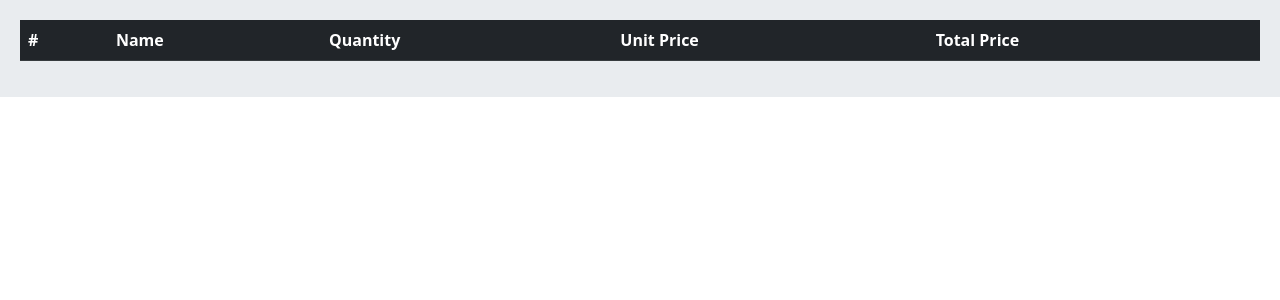
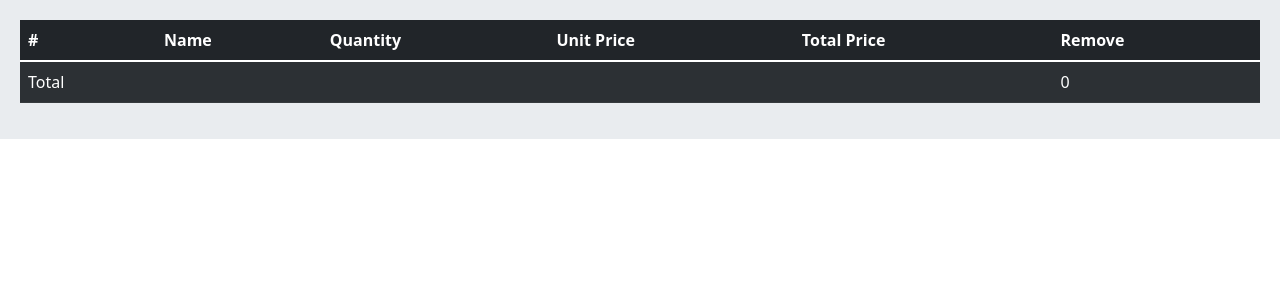
Before and after one commit to amirbigg/django-shop, a Django app: page /orders/cart/ in a window 1280 px wide. Shown: the part 56-356 px from the top of the page. Run offline with Django 4.2, Linux system fonts and the light colour scheme; lists and menus that the app fills with data are empty.

Commit message:
add ep31

```diff
--- a/orders/cart.py
+++ b/orders/cart.py
@@ -29,5 +29,14 @@ class Cart:
 		self.cart[product_id]['quantity'] += quantity
 		self.save()
 
+	def remove(self, product):
+		product_id = str(product.id)
+		if product_id in self.cart:
+			del self.cart[product_id]
+			self.save()
+
 	def save(self):
 		self.session.modified = True
+
+	def get_total_price(self):
+		return sum(int(item['price']) * item['quantity'] for item in self.cart.values())
--- a/orders/templates/orders/cart.html
+++ b/orders/templates/orders/cart.html
@@ -10,6 +10,7 @@
         <th scope="col">Quantity</th>
         <th scope="col">Unit Price</th>
         <th scope="col">Total Price</th>
+        <th scope="col">Remove</th>
     </tr>
     </thead>
     <tbody>
@@ -20,8 +21,16 @@
         <td>{{ item.quantity }}</td>
         <td>{{ item.price }}</td>
         <td>{{ item.total_price }}</td>
+        <td><a href="{% url 'orders:cart_remove' item.product.id %}">remove</a></td>
     </tr>
     {% endfor %}
+
+    <tr>
+        <td>Total</td>
+        <td colspan="4"></td>
+        <td>{{ cart.get_total_price }}</td>
+    </tr>
+
     </tbody>
 </table>
 
--- a/orders/urls.py
+++ b/orders/urls.py
@@ -6,4 +6,5 @@ app_name = 'orders'
 urlpatterns = [
 	path('cart/', views.CartView.as_view(), name='cart'),
 	path('cart/add/<int:product_id>/', views.CartAddView.as_view(), name='cart_add'),
+	path('cart/remove/<int:product_id>/', views.CartRemoveView.as_view(), name='cart_remove'),
 ]
--- a/orders/views.py
+++ b/orders/views.py
@@ -19,3 +19,11 @@ class CartAddView(View):
 		if form.is_valid():
 			cart.add(product, form.cleaned_data['quantity'])
 		return redirect('orders:cart')
+
+
+class CartRemoveView(View):
+	def get(self, request, product_id):
+		cart = Cart(request)
+		product = get_object_or_404(Product, id=product_id)
+		cart.remove(product)
+		return redirect('orders:cart')
```
Also changed, not shown: db.sqlite3.
